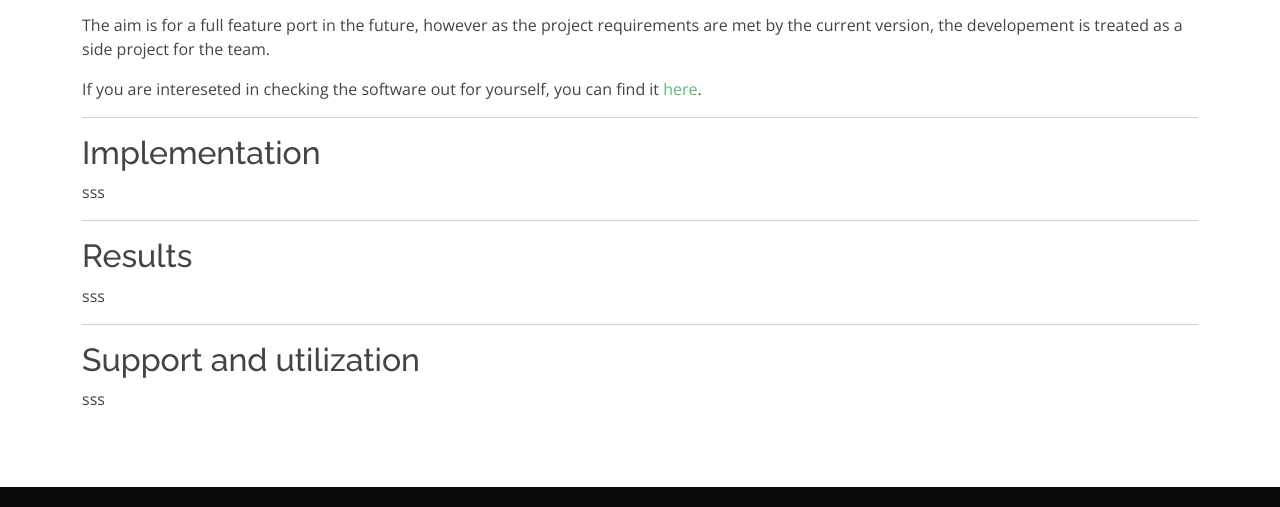
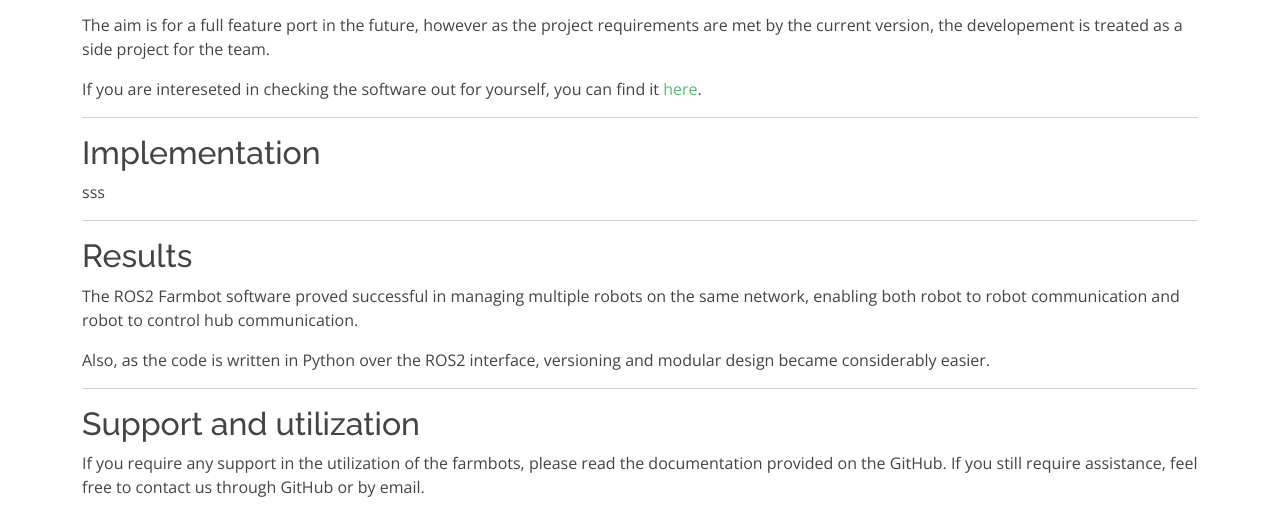
Before and after one commit to AURA-MU/AURA-MU.github.io, a plain HTML site: page farmbotROS2.html in a window 1280 px wide. Shown: the part 685-1192 px from the top of the page. Drawn offline with nearby package versions, Linux system fonts and the light colour scheme.

Commit message:
Support and results

```diff
--- a/farmbotROS2.html
+++ b/farmbotROS2.html
@@ -108,10 +108,17 @@
           <p>sss</p>
           <hr class="line">
           <h2>Results</h2>
-          <p>sss</p>
+          <p>
+            The ROS2 Farmbot software proved successful in managing multiple robots on the same network, enabling both robot to robot communication and robot to control hub communication.
+          </p>
+          <p>
+            Also, as the code is written in Python over the ROS2 interface, versioning and modular design became considerably easier.
+          </p>
           <hr class="line">
           <h2>Support and utilization</h2>
-          <p>sss</p>
+          <p>
+            If you require any support in the utilization of the farmbots, please read the documentation provided on the GitHub. If you still require assistance, feel free to contact us through GitHub or by email.
+          </p>
         </div>
       </div>
     </section>
```
